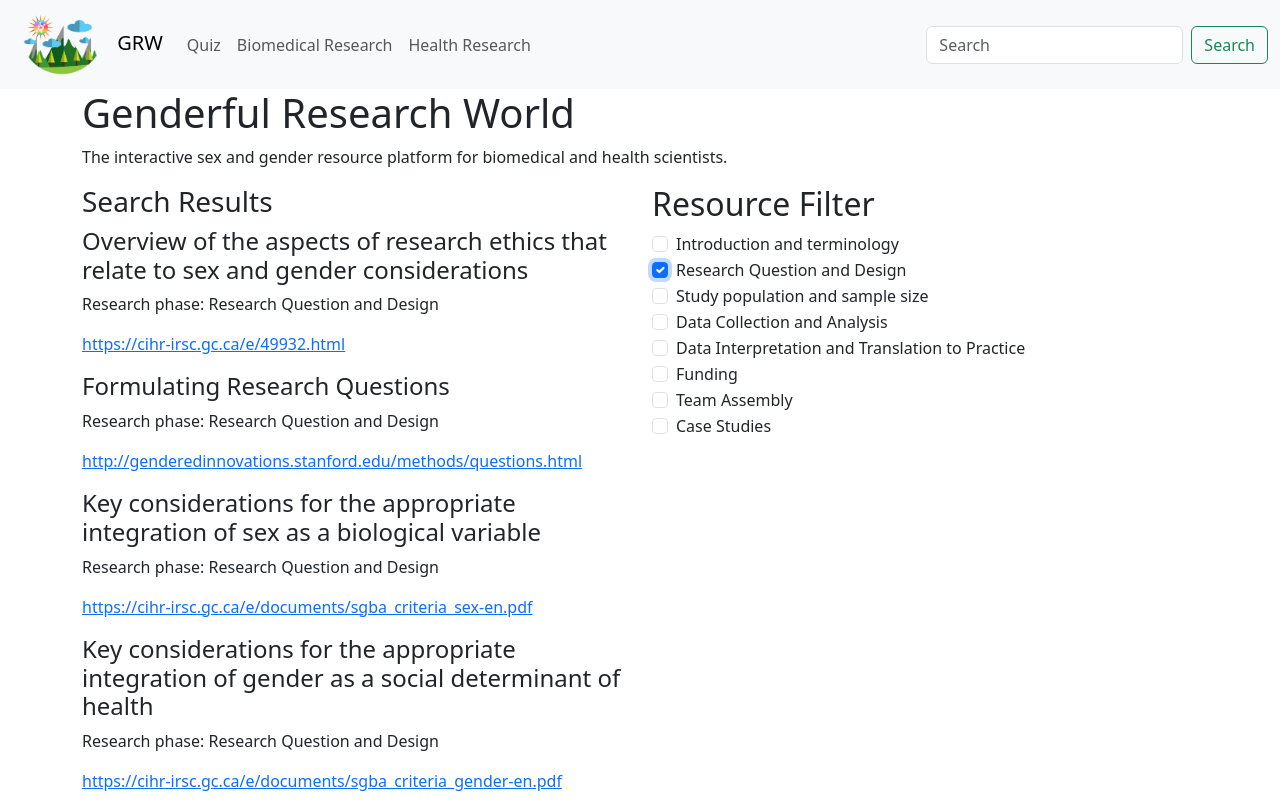
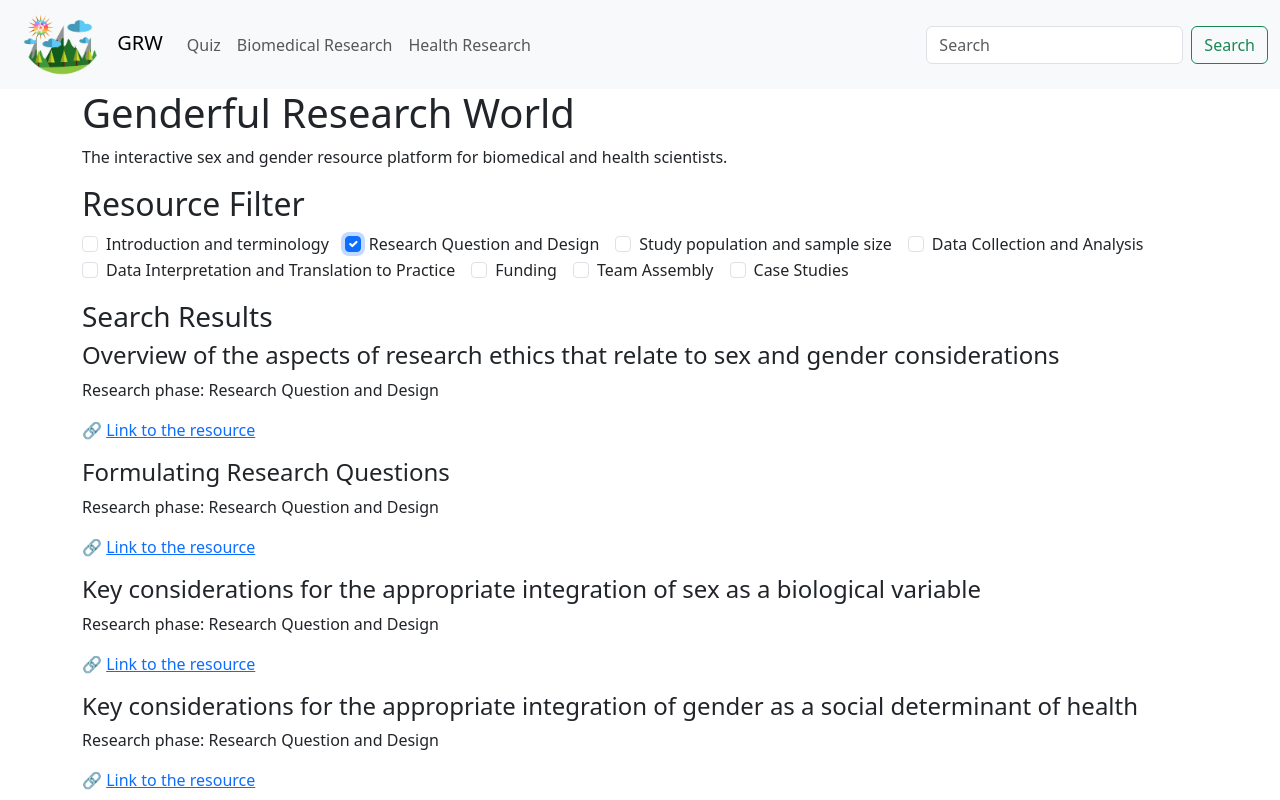
Before and after one commit to genderful-research/genderful_research_world, a Vue app: page / in a window 1280 px wide. Both pictures are taken after a click on the checkbox "Research Question and Design". Shown: the top 800 px of the page. Built offline with nearby package versions, Linux system fonts and the light colour scheme.

Commit message:
Update RF formatting

```diff
--- a/src/components/ResourceFinder.vue
+++ b/src/components/ResourceFinder.vue
@@ -21,26 +21,20 @@
 </script>
 
 <template>
-<div class="row">
-    <div class="col">
-        <h3>Search Results</h3>
-        <div v-for="resource in filteredResults" :key="resource">
-            <h4>{{ resource["Description"] }}</h4>
-            <p>Research phase: {{ resource["Research Phase"] }}</p>
-            <p><a :href="resource['Resource Suggestions']">{{ resource["Resource Suggestions"] }}</a></p>
-        </div>
-    </div>
-    <div class="col">
     <h2>Resource Filter</h2>
     <b-form-checkbox-group
         v-model="resourceFilterSelected"
         :options="resourceFilterOptions"
-            stacked
         class="mb-3"
         value-field="item"
         text-field="name"
         disabled-field="notEnabled"
     ></b-form-checkbox-group>
-    </div>
+
+    <h3>Search Results</h3>
+    <div v-for="resource in filteredResults" :key="resource">
+        <h4>{{ resource["Description"] }}</h4>
+        <p>Research phase: {{ resource["Research Phase"] }}</p>
+        <p>🔗 <a target="_blank" :href="resource['Resource Suggestions']">Link to the resource</a></p>
     </div>
 </template>
```
Lines whose indentation alone changed are shown as unchanged.
